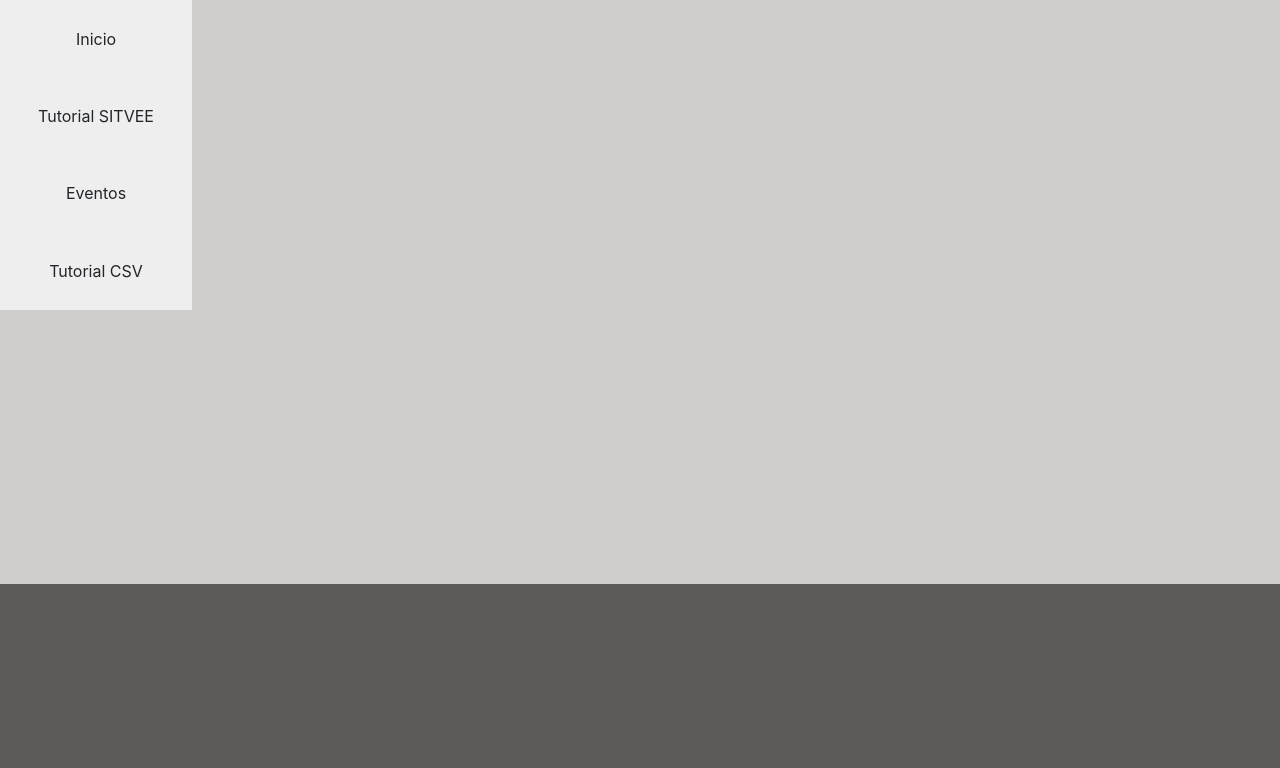
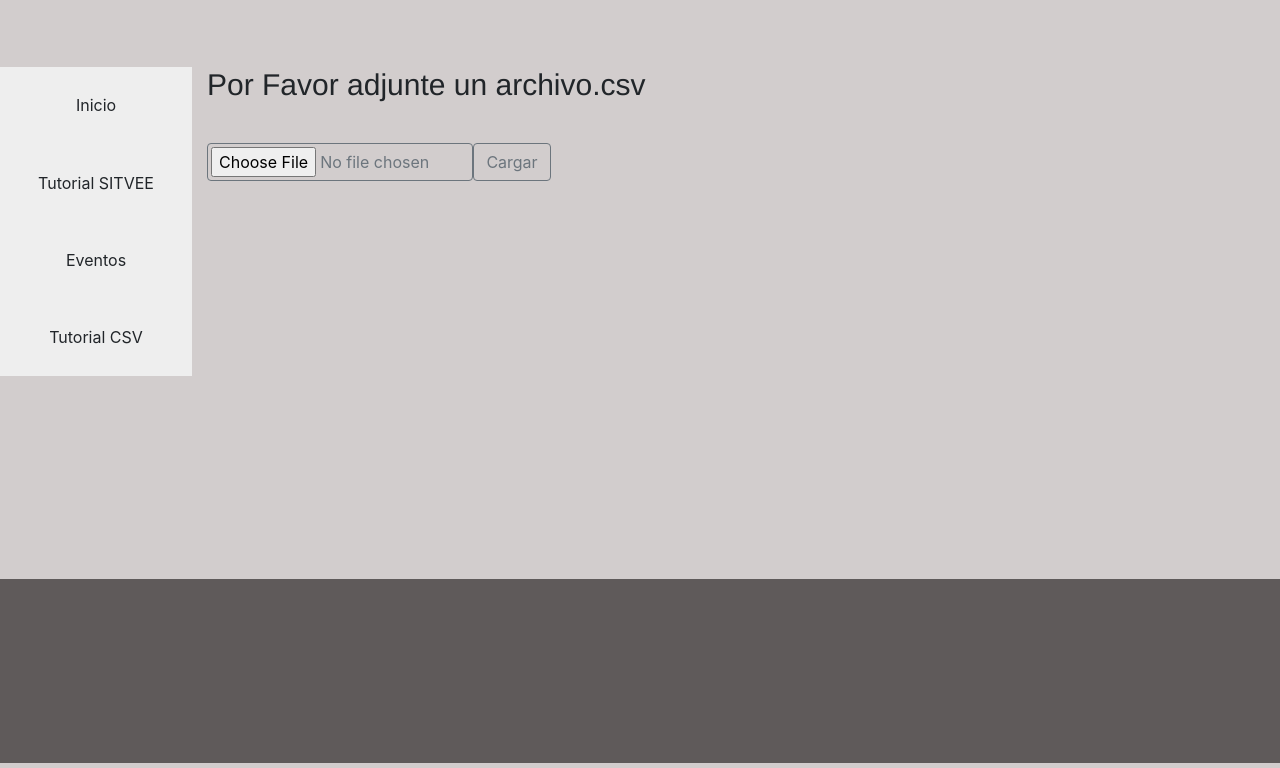
Before and after one commit to rambolisis/SITVEE, a PHP site: page /userMenu.php in a window 1280 px wide. Shown: the part 90-858 px from the top of the page. Run offline with PHP 8.4, Linux system fonts and the light colour scheme; some libraries are stand-ins or nearby versions.

Commit message:
Importar empleados agregado al userMenu

```diff
--- a/userMenu.php
+++ b/userMenu.php
@@ -4,16 +4,44 @@
 <link rel="stylesheet" href="./css/style.css">
 <script type="text/javascript" src="http://code.jquery.com/jquery-1.8.3.js"></script>
 <script type="text/javascript" src="http://jzaefferer.github.com/jquery-validation/jquery.validate.js"></script>
+<script src="js/lectorCsv.js" type="text/javascript"></script>
+<script src="js/bootstrap.bundle.min.js" type="text/javascript"></script>
+<script src="js/bootstrap.min.js" type="text/javascript"></script>
  </head>
 <?php include('template/header.php'); ?>
-            <div style="height: 73%">
+            <div style="height: 64%">
             	<div class="vertical-menu">
 				  <a id="Home">Inicio</a>
 				  <a id="TutorialSitvee">Tutorial SITVEE</a>
 				  <a id="Event">Eventos</a>
 				  <a id="TutorialCSV">Tutorial CSV</a>
-				</div>
+			</div>
+			<div class="container" id="container" style="margin: 5.2%">
+        <!--ESTE ES EL DIV DONDE VAMOS A MOSTRAR LA TABLA-->
+        <h1>Por Favor adjunte un archivo.csv</h1>
+        </br>
+        <div class="input-group mt-2 mb-2" id="busqueda">
+            <div class="custom-file">
+                <input type="file" class="btn btn-outline-secondary" id="inputfile" style="padding: 3px;">
+                <button class="btn btn-outline-secondary" type="button" id="viewfile">Cargar</button>
             </div>
+			<table class="table table-hover table-dark" id="tableMain">
+        		<thead>
+            		<tr style="display: none;" id="fila">
+            		    <th scope="col">Nombre</th>
+            		    <th scope="col">Primer Apellido</th>
+                		<th scope="col">Segundo Apellido</th>
+            			<th scope="col">Correo Electronico</th>
+            		    <th scope="col">Telefono</th>
+                		<th scope="col">Opciones</th>
+            		</tr>
+        		</thead>
+        		<tbody id="table-data"></tbody>
+    		</table>
+			<input id="confirmar" type="button" value="Confirmar" onclick="Enviar();" style="display: none;" />
+        	</div>
+			</div>
+    	    </div>
             <?php include('template/footer.php'); ?>
     </body>
 </html>
--- a/validar.php
+++ b/validar.php
@@ -2,13 +2,13 @@
 $usuario=$_POST['usuario'];
 $clave=$_POST['clave'];
 if($usuario=="admin" && $clave=="admin"){
-    return header("location:prueba.php");
+    return header("location:adminMenu.php");
 }else if($usuario=="usuario" && $clave=="usuario"){
     return header("location:userMenu.php");
 }else{
     echo "<script>
                 alert('Credenciales Invalidas');
                 window.location= 'login.php'
-    </script>";
+        </script>";
 }
 ?>
```
Also changed, not shown: adminMenu.php (renamed from prueba.php), login.php (line endings or trailing spaces).
